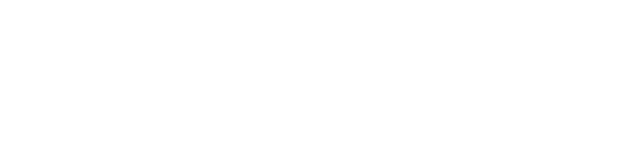
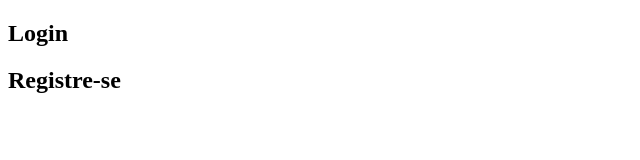
Before and after one commit to GrupoPIDH/teste, a website: page views/login.html in a window 1280 px wide. Shown: the whole page, without its empty margins (0-640 px from the left). Drawn offline with Linux system fonts and the light colour scheme.

Commit message:
Salavndo arquivo login.html com alterações

```diff
--- a/views/login.html
+++ b/views/login.html
@@ -7,6 +7,13 @@
     <title>Login</title>
 </head>
 <body>
-
+    <main>
+        <section>
+            <h1>Login</h1>
+        </section>
+        <section>
+            <h2>Registre-se</h2>
+        </section>
+    </main>
 </body>
 </html>
```
